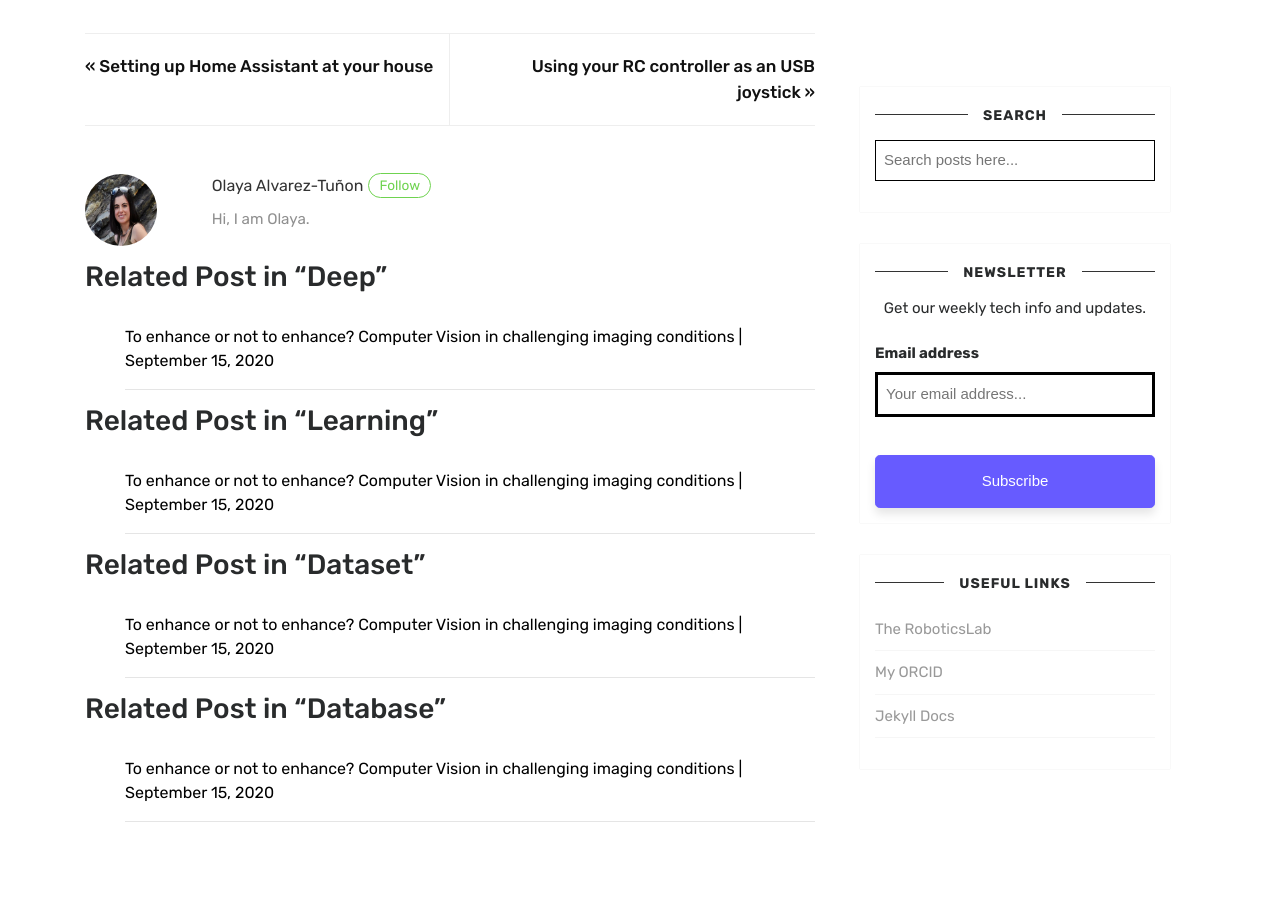
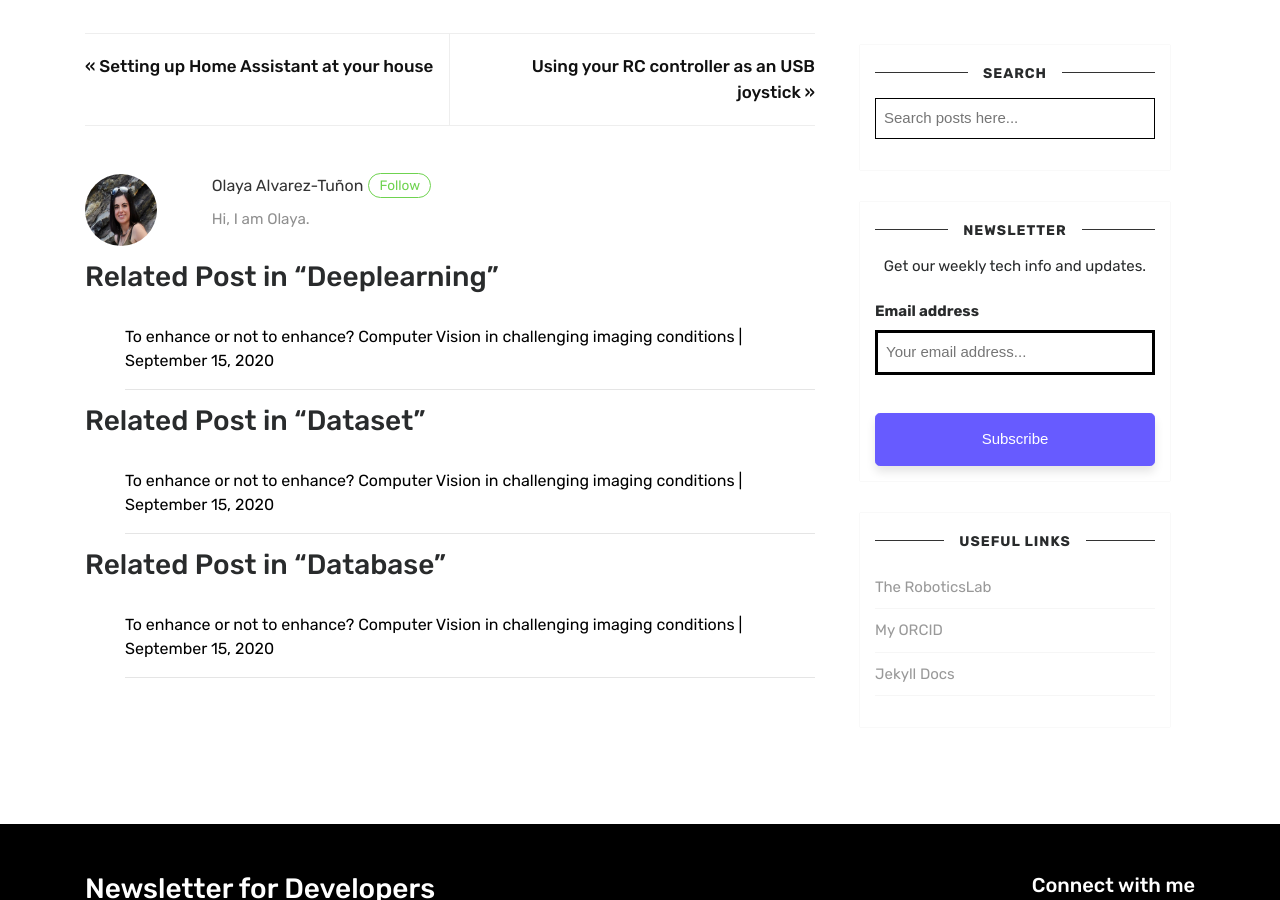
Before and after one commit to olayasturias/olayasturias.github.io, a Jekyll site: the page built from _posts/2020-05-27-dataset.md, in a window 1280 px wide and 900 px high, scrolled down 8131 px. Built offline with Jekyll 4.4.1, drawn with Linux system fonts in a browser that asks for light colours; nearby versions of some CDN libraries; emoji names are drawn with the system emoji font; library files that are not in the unit come from our copies; comment, search, counter and statistics services are not loaded; some of the changed text lies outside the part shown.

Commit message:
updated tag

```diff
--- a/_posts/2020-05-27-dataset.md
+++ b/_posts/2020-05-27-dataset.md
@@ -3,7 +3,7 @@
 cover: assets/images/yoloventana.jpg
 title: Deep Learning Datasets in the COVID era
 date: 2020-05-28 12:00:00 +0545
-categories: deep learning dataset database google
+categories: deeplearning dataset database google
 author: olaya
 featured: true
 summary: creating a dataset from internet images.
```
Also changed, not shown: _posts/2020-09-15-improveorprocess.md (+1 -1 lines).
